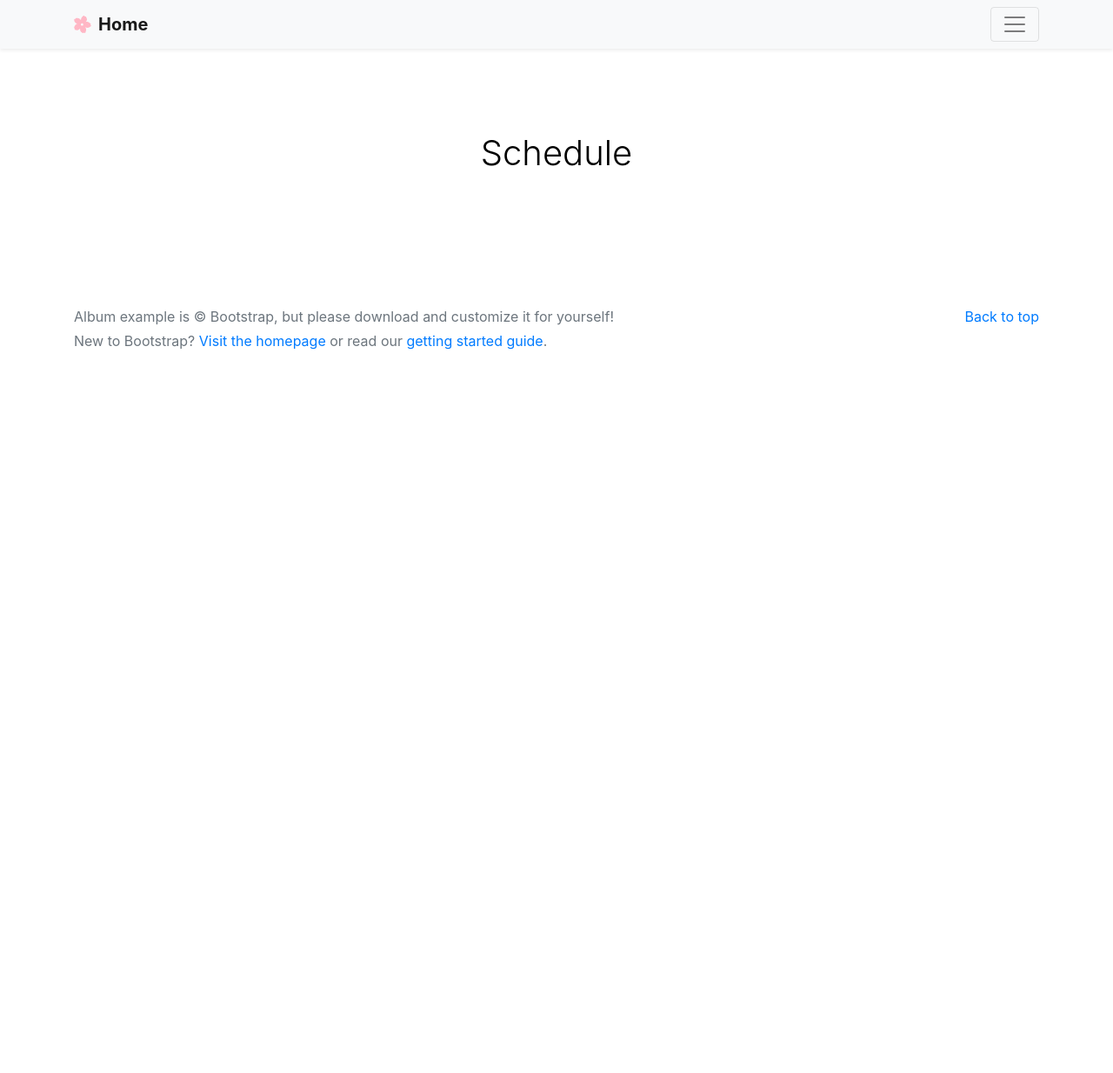
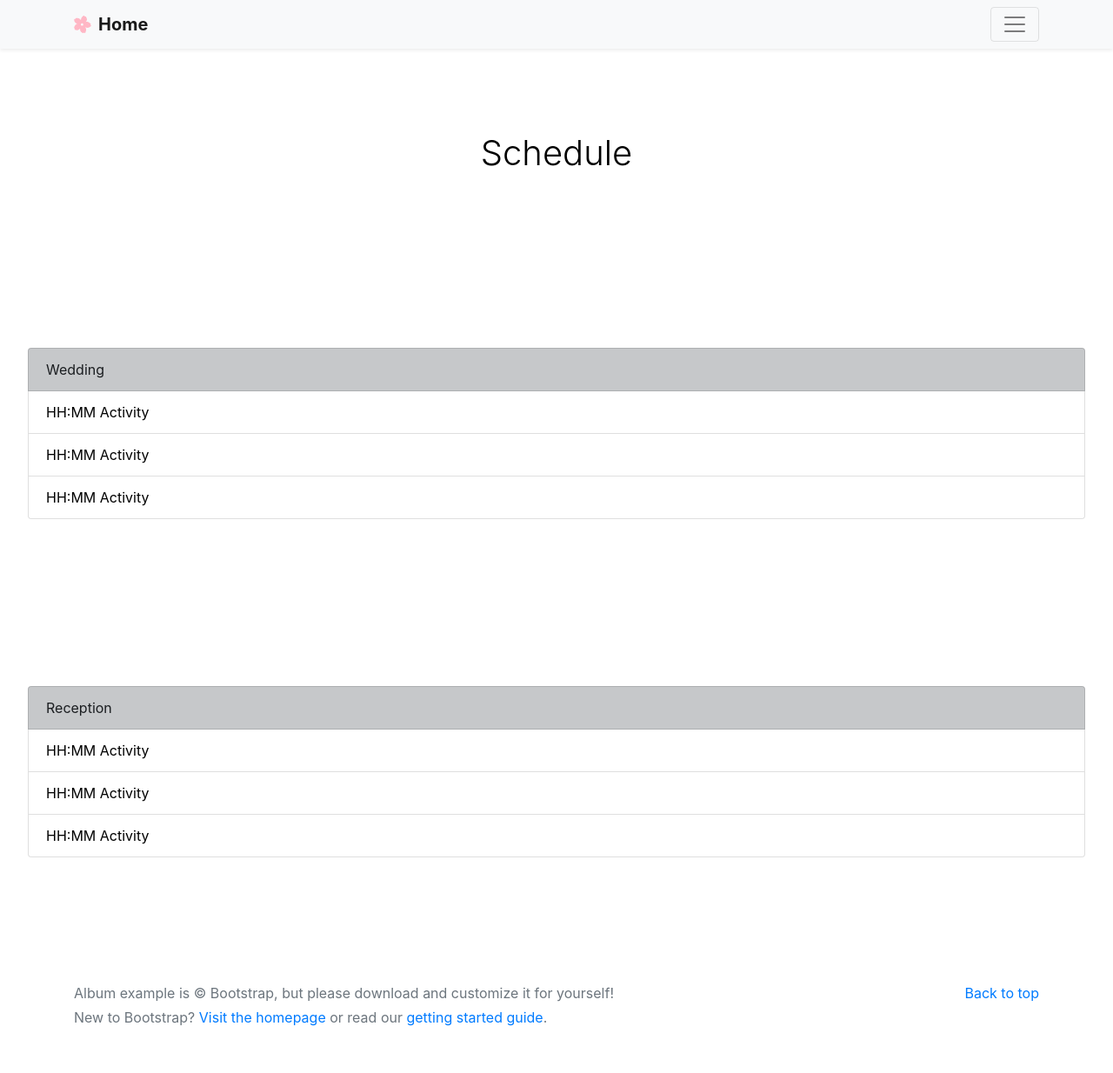
Before and after one commit to louisrawlins/jz-louis.com, a Jekyll site: the page built from schedule.html, in a window 1280 px wide. Shown: the whole page at 87% size. Built offline with Jekyll 4.4.1, drawn with Linux system fonts in a browser that asks for light colours; before the commit the page ends 900 px from its top, so only the background shows below that.

Commit message:
adding rough layouts

```diff
--- a/schedule.html
+++ b/schedule.html
@@ -11,4 +11,22 @@ title: "Jenny Zhou + Louis Rawlins Wedding - April 11th, 2020"
     </div>
   </section>
 
+  <section class="jumbotron">
+    <ul class="list-group">
+      <li class="list-group-item list-group-item-dark">Wedding</li>
+      <li class="list-group-item">HH:MM Activity</li>
+      <li class="list-group-item">HH:MM Activity</li>
+      <li class="list-group-item">HH:MM Activity</li>
+    </ul>
+  </section>
+
+  <section class="jumbotron">
+    <ul class="list-group">
+      <li class="list-group-item list-group-item-dark">Reception</li>
+      <li class="list-group-item">HH:MM Activity</li>
+      <li class="list-group-item">HH:MM Activity</li>
+      <li class="list-group-item">HH:MM Activity</li>
+    </ul>
+  </section>
+
 </main>
```
Also changed, not shown: registry.html (+21 -0 lines), stay.html (+45 -0 lines).
